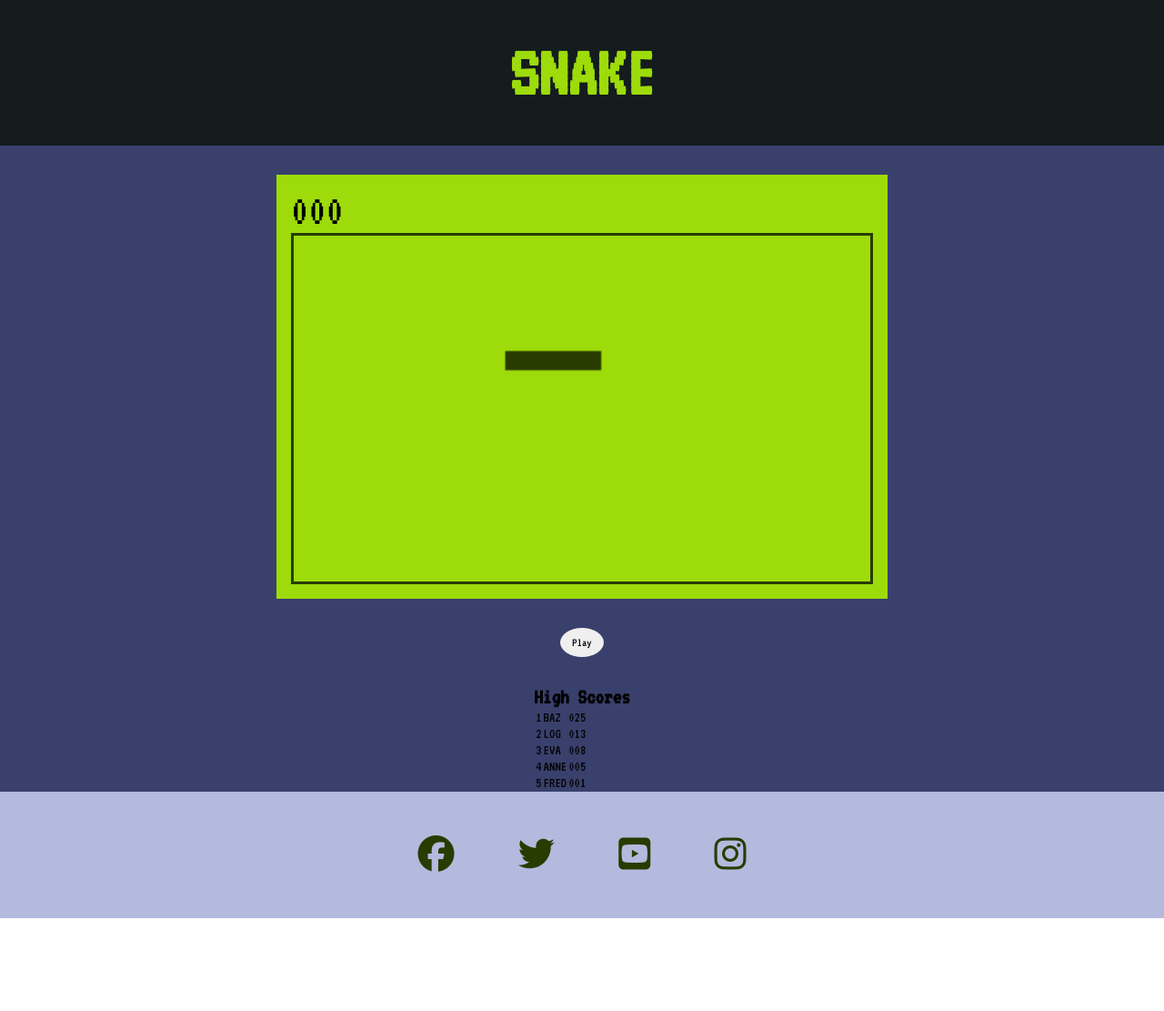
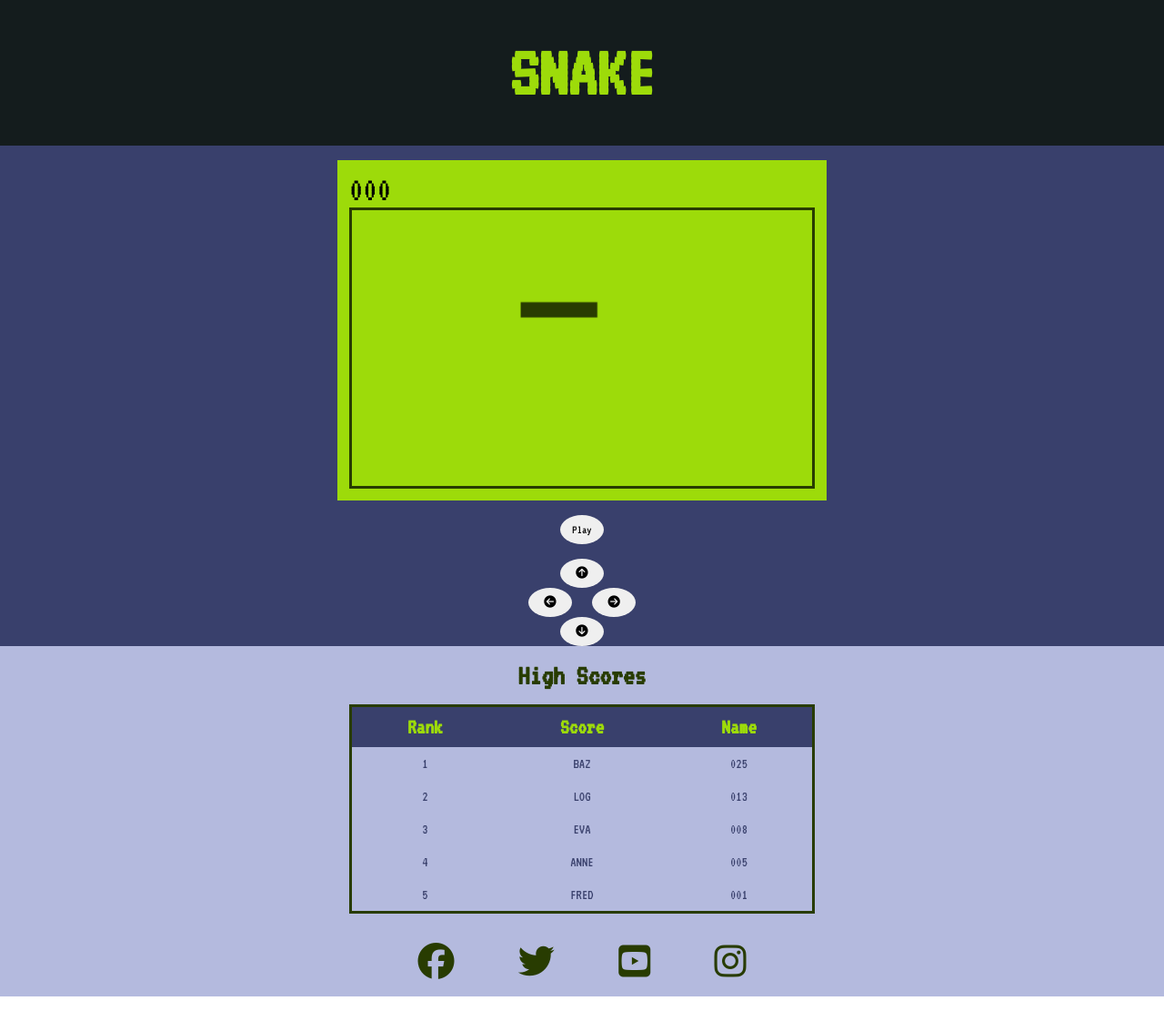
Before and after one commit to barryCFlynn/Snake, a plain HTML site: page index.html in a window 1280 px wide. Shown: the whole page at 91% size. Before the commit the page ends 1009 px from the top, so only its background shows below. Drawn offline with Linux system fonts and the light colour scheme.

Commit message:
Fix bug on table headers not showing

```diff
--- a/assets/css/style.css
+++ b/assets/css/style.css
@@ -14,7 +14,6 @@ header {
     font-size: 2.5rem;
 }
 
-
 #logo {
     color: #9ddb0a;
 }
@@ -27,10 +26,31 @@ header {
     align-items: center;
  }
 
+#screen {
+    display: flex;
+    background-color: #9ddb0a;
+    flex-direction: column;
+    align-items: center;
+    padding: 1vw;
+    margin-top: 2vh;
+    margin-bottom: 2vh;
+}
+
+#score {
+    font-size: 3vw;
+    width: 100%;
+    position: relative;
+}
+
+#snakeboard {
+    background-color: #9ddb0a;
+    border: 3px solid #283c01;
+    width: 40vw;
+}
+
 footer {
     background-color: #b4bade;
-    text-align: center;
-    padding: 3rem;
+    padding: 1rem;
 }
 
 #socials a {
@@ -39,34 +59,56 @@ footer {
     color: #283c01;
 }
 
-#screen {
-    display: flex;
-    background-color: #9ddb0a;
-    flex-direction: column;
-    align-items: center;
-    padding: 1rem;
-    margin-top: 2rem;
-    margin-bottom: 2rem;
+/* CSS for High Scores Table */
+
+.table {
+    text-align: center;
   }
 
-#score {
-    font-size: 3rem;
-    width: 100%;
-    position: relative;
+  .table h2 {
+    margin-bottom: 1rem; /* Add a gap below the h2 */
+    font-size: 4vh;
+    color: #283c01;
   }
 
+  table {
+    margin: 0 auto;
+    border-collapse: collapse;
+    width: 40vw;
+    border: 3px solid #283c01;
+  }
 
+  table th, table td {
+    padding: 10px;
+  }
 
-#snakeboard {
-    background-color: #9ddb0a;
-    border: 3px solid #283c01;
-    width: 50vw;
+  table th {
+    background-color: #39406c;
+    color: #9ddb0a;
+    font-weight: bold;
+    font-size: 3vh;
+  }
+
+  table td {
+    font-size: 2vh;
+    color: #39406c;
+  }
+
+  #socials {
+    margin-top: 2rem;
+    text-align: center;
   }
 
 /* CSS for Buttons */
 
+/* #flexContainer {
+    display: none;
+} */
+
 #flexContainer {
-    display: none;
+    display: flex;
+    flex-direction: column;
+    margin-top: 1rem;
 }
 
 .flexItem {
@@ -83,9 +125,6 @@ footer {
     height: 2rem;
 }
 
-.table {
-    margin-top: 2rem;
-}
 
 /* CSS to style the modal */
 
@@ -100,10 +139,10 @@ footer {
 /* Media Queries */
 
 /* Arrow buttons will only show if the browser does not detect a mouse pointer */
-@media (pointer:coarse) {
+/* @media (pointer:coarse) {
     #flexContainer {
         display: flex;
         flex-direction: column;
         margin-top: 1rem;
     }
-}
+} */
--- a/assets/js/script.js
+++ b/assets/js/script.js
@@ -339,14 +339,18 @@ function updateHighScoresTable(name, score) {
   if (highScores.length > maxHighScores) {
     highScores.pop();
   }
-  // Clear the table
-  highScoresTable.innerHTML = "";
+
+  // Get the Tbody element to variable
+  const tbody = highScoresTable.querySelector("tbody");
+
+  // Clear the table body
+  tbody.innerHTML = "";
 
   // Display only the top 'maxHighScores' entries
   const displayedHighScores = highScores.slice(0, maxHighScores);
 
   for (let i = 0; i < displayedHighScores.length; i++) {
-    const row = highScoresTable.insertRow();
+    const row = tbody.insertRow();
     const rankCell = row.insertCell(0);
     const nameCell = row.insertCell(1);
     const scoreCell = row.insertCell(2);
--- a/index.html
+++ b/index.html
@@ -43,18 +43,6 @@
           <button class="btn" id="btnDown"><i class="fa-solid fa-circle-arrow-down"></i></button>
         </div>
     </div>
-
-
-      <div class="table">
-        <h2>High Scores</h2>
-        <table id="highScores">
-          <tr>
-            <th>Rank</th>
-            <th>Score</th>
-            <th>Name</th>
-          </tr>
-        </table>
-      </div>
     </div>
 
     <!--Modal Dialog for High score and name input-->
@@ -70,6 +58,20 @@
     </dialog>
 
     <footer>
+      <div class="table">
+        <h2>High Scores</h2>
+        <table id="highScores">
+          <thead>
+            <tr>
+              <th>Rank</th>
+              <th>Score</th>
+              <th>Name</th>
+            </tr>
+        </thead>
+        <tbody>
+        </tbody>
+        </table>
+      </div>
       <div id="socials">
         <a
           href="https://www.facebook.com/"
```
Lines whose indentation alone changed are shown as unchanged.
